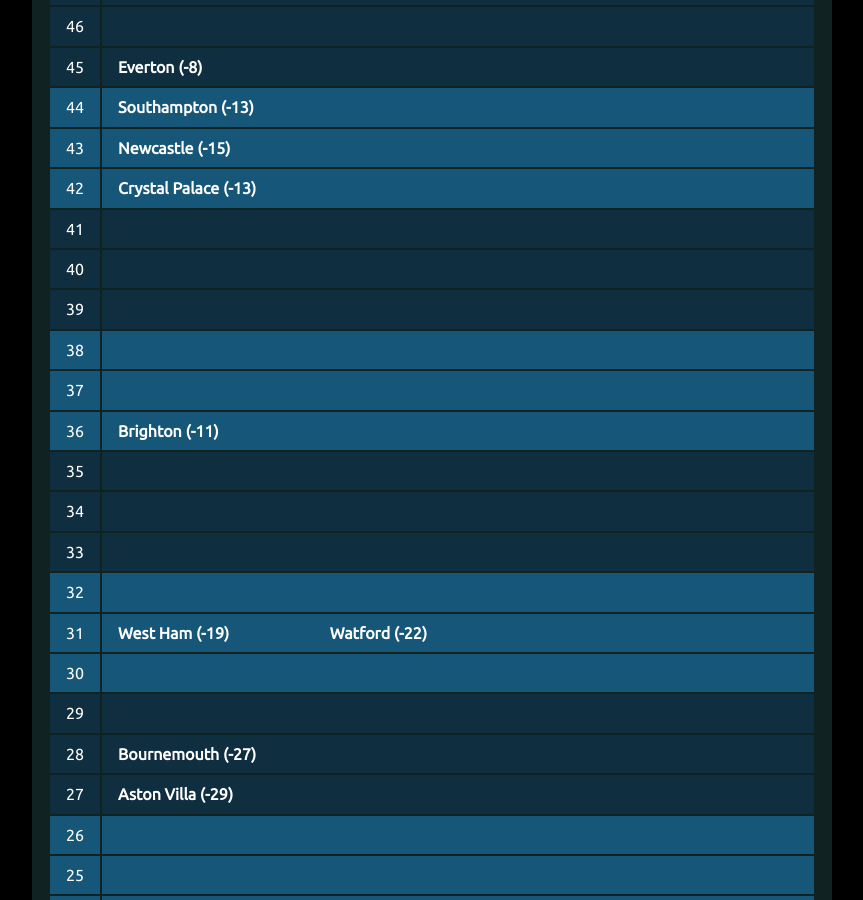
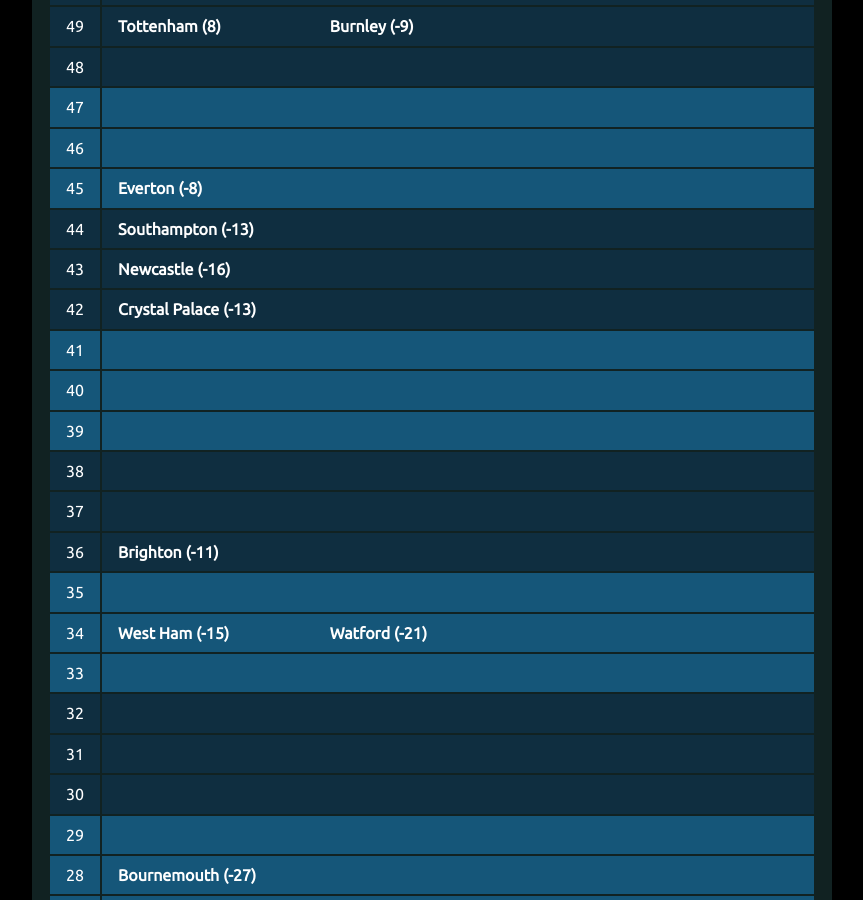
Before and after one commit to muru/muru.github.io, a Jekyll site: the page built from resources.md, in a window 1280 px wide and 900 px high, scrolled down 3694 px. Shown: the whole window, without its empty margins (208-1071 px from the left). Built offline with Jekyll 4.4.1, drawn with Linux system fonts in a browser that asks for light colours; some of the changed text lies outside the part shown.

Commit message:
updated cann-table: Sun 12 Jul 00:04:09 JST 2020

```diff
--- a/cann-table.html
+++ b/cann-table.html
@@ -1,384 +1,399 @@
 <table id="cann-table">
 <thead> <th> Pts </th> <th> Clubs (GD) </th> </thead>
 	<tr class="cann-row-1">
-		<td class="cann-point"> 92 </td>
+		<td class="cann-point"> 95 </td>
 		<td class="cann-clubs">
-			<span class="club-name"> Liverpool (49) </span>
+			<span class="club-name"> Liverpool (50) </span>
 		</td>
  	</tr>
 	<tr class="cann-row-1">
+		<td class="cann-point"> 94 </td>
+		<td class="cann-clubs">
+		</td>
+ 	</tr>
+	<tr class="cann-row-1">
+		<td class="cann-point"> 93 </td>
+		<td class="cann-clubs">
+		</td>
+ 	</tr>
+	<tr class="cann-row-2">
+		<td class="cann-point"> 92 </td>
+		<td class="cann-clubs">
+		</td>
+ 	</tr>
+	<tr class="cann-row-2">
 		<td class="cann-point"> 91 </td>
 		<td class="cann-clubs">
 		</td>
  	</tr>
-	<tr class="cann-row-1">
+	<tr class="cann-row-2">
 		<td class="cann-point"> 90 </td>
 		<td class="cann-clubs">
 		</td>
  	</tr>
-	<tr class="cann-row-2">
+	<tr class="cann-row-1">
 		<td class="cann-point"> 89 </td>
 		<td class="cann-clubs">
 		</td>
  	</tr>
-	<tr class="cann-row-2">
+	<tr class="cann-row-1">
 		<td class="cann-point"> 88 </td>
 		<td class="cann-clubs">
 		</td>
  	</tr>
-	<tr class="cann-row-2">
+	<tr class="cann-row-1">
 		<td class="cann-point"> 87 </td>
 		<td class="cann-clubs">
 		</td>
  	</tr>
-	<tr class="cann-row-1">
+	<tr class="cann-row-2">
 		<td class="cann-point"> 86 </td>
 		<td class="cann-clubs">
 		</td>
  	</tr>
-	<tr class="cann-row-1">
+	<tr class="cann-row-2">
 		<td class="cann-point"> 85 </td>
 		<td class="cann-clubs">
 		</td>
  	</tr>
-	<tr class="cann-row-1">
+	<tr class="cann-row-2">
 		<td class="cann-point"> 84 </td>
 		<td class="cann-clubs">
 		</td>
  	</tr>
-	<tr class="cann-row-2">
+	<tr class="cann-row-1">
 		<td class="cann-point"> 83 </td>
 		<td class="cann-clubs">
 		</td>
  	</tr>
-	<tr class="cann-row-2">
+	<tr class="cann-row-1">
 		<td class="cann-point"> 82 </td>
 		<td class="cann-clubs">
 		</td>
  	</tr>
-	<tr class="cann-row-2">
+	<tr class="cann-row-1">
 		<td class="cann-point"> 81 </td>
 		<td class="cann-clubs">
 		</td>
  	</tr>
-	<tr class="cann-row-1">
+	<tr class="cann-row-2">
 		<td class="cann-point"> 80 </td>
 		<td class="cann-clubs">
 		</td>
  	</tr>
-	<tr class="cann-row-1">
+	<tr class="cann-row-2">
 		<td class="cann-point"> 79 </td>
 		<td class="cann-clubs">
 		</td>
  	</tr>
-	<tr class="cann-row-1">
+	<tr class="cann-row-2">
 		<td class="cann-point"> 78 </td>
 		<td class="cann-clubs">
 		</td>
  	</tr>
-	<tr class="cann-row-2">
+	<tr class="cann-row-1">
 		<td class="cann-point"> 77 </td>
 		<td class="cann-clubs">
 		</td>
  	</tr>
-	<tr class="cann-row-2">
+	<tr class="cann-row-1">
 		<td class="cann-point"> 76 </td>
 		<td class="cann-clubs">
 		</td>
  	</tr>
-	<tr class="cann-row-2">
+	<tr class="cann-row-1">
 		<td class="cann-point"> 75 </td>
 		<td class="cann-clubs">
 		</td>
  	</tr>
-	<tr class="cann-row-1">
+	<tr class="cann-row-2">
 		<td class="cann-point"> 74 </td>
 		<td class="cann-clubs">
 		</td>
  	</tr>
-	<tr class="cann-row-1">
+	<tr class="cann-row-2">
 		<td class="cann-point"> 73 </td>
 		<td class="cann-clubs">
 		</td>
  	</tr>
-	<tr class="cann-row-1">
+	<tr class="cann-row-2">
 		<td class="cann-point"> 72 </td>
 		<td class="cann-clubs">
 		</td>
  	</tr>
-	<tr class="cann-row-2">
+	<tr class="cann-row-1">
 		<td class="cann-point"> 71 </td>
 		<td class="cann-clubs">
 		</td>
  	</tr>
-	<tr class="cann-row-2">
+	<tr class="cann-row-1">
 		<td class="cann-point"> 70 </td>
 		<td class="cann-clubs">
 		</td>
  	</tr>
-	<tr class="cann-row-2">
+	<tr class="cann-row-1">
 		<td class="cann-point"> 69 </td>
 		<td class="cann-clubs">
 			<span class="club-name"> Man City (52) </span>
 		</td>
  	</tr>
-	<tr class="cann-row-1">
+	<tr class="cann-row-2">
 		<td class="cann-point"> 68 </td>
 		<td class="cann-clubs">
 		</td>
  	</tr>
-	<tr class="cann-row-1">
+	<tr class="cann-row-2">
 		<td class="cann-point"> 67 </td>
 		<td class="cann-clubs">
 		</td>
  	</tr>
-	<tr class="cann-row-1">
+	<tr class="cann-row-2">
 		<td class="cann-point"> 66 </td>
 		<td class="cann-clubs">
 		</td>
  	</tr>
-	<tr class="cann-row-2">
+	<tr class="cann-row-1">
 		<td class="cann-point"> 65 </td>
 		<td class="cann-clubs">
 		</td>
  	</tr>
-	<tr class="cann-row-2">
+	<tr class="cann-row-1">
 		<td class="cann-point"> 64 </td>
 		<td class="cann-clubs">
 		</td>
  	</tr>
-	<tr class="cann-row-2">
+	<tr class="cann-row-1">
 		<td class="cann-point"> 63 </td>
 		<td class="cann-clubs">
 		</td>
  	</tr>
-	<tr class="cann-row-1">
+	<tr class="cann-row-2">
 		<td class="cann-point"> 62 </td>
 		<td class="cann-clubs">
 		</td>
  	</tr>
-	<tr class="cann-row-1">
+	<tr class="cann-row-2">
 		<td class="cann-point"> 61 </td>
 		<td class="cann-clubs">
 		</td>
  	</tr>
-	<tr class="cann-row-1">
+	<tr class="cann-row-2">
 		<td class="cann-point"> 60 </td>
 		<td class="cann-clubs">
 			<span class="club-name"> Chelsea (17) </span>
 		</td>
  	</tr>
-	<tr class="cann-row-2">
+	<tr class="cann-row-1">
 		<td class="cann-point"> 59 </td>
 		<td class="cann-clubs">
 			<span class="club-name"> Leicester (32) </span>
 		</td>
  	</tr>
-	<tr class="cann-row-2">
+	<tr class="cann-row-1">
 		<td class="cann-point"> 58 </td>
 		<td class="cann-clubs">
 			<span class="club-name"> Man Utd (26) </span>
 		</td>
  	</tr>
-	<tr class="cann-row-2">
+	<tr class="cann-row-1">
 		<td class="cann-point"> 57 </td>
 		<td class="cann-clubs">
 		</td>
  	</tr>
-	<tr class="cann-row-1">
+	<tr class="cann-row-2">
 		<td class="cann-point"> 56 </td>
 		<td class="cann-clubs">
 		</td>
  	</tr>
-	<tr class="cann-row-1">
+	<tr class="cann-row-2">
 		<td class="cann-point"> 55 </td>
 		<td class="cann-clubs">
 		</td>
  	</tr>
-	<tr class="cann-row-1">
+	<tr class="cann-row-2">
 		<td class="cann-point"> 54 </td>
 		<td class="cann-clubs">
 		</td>
  	</tr>
-	<tr class="cann-row-2">
+	<tr class="cann-row-1">
 		<td class="cann-point"> 53 </td>
 		<td class="cann-clubs">
 		</td>
  	</tr>
-	<tr class="cann-row-2">
+	<tr class="cann-row-1">
 		<td class="cann-point"> 52 </td>
 		<td class="cann-clubs">
 			<span class="club-name"> Wolves (8) </span>
 		</td>
  	</tr>
-	<tr class="cann-row-2">
+	<tr class="cann-row-1">
 		<td class="cann-point"> 51 </td>
 		<td class="cann-clubs">
 			<span class="club-name"> Sheff Utd (2) </span>
 		</td>
  	</tr>
-	<tr class="cann-row-1">
+	<tr class="cann-row-2">
 		<td class="cann-point"> 50 </td>
 		<td class="cann-clubs">
 			<span class="club-name"> Arsenal (8) </span>
 		</td>
  	</tr>
-	<tr class="cann-row-1">
+	<tr class="cann-row-2">
 		<td class="cann-point"> 49 </td>
 		<td class="cann-clubs">
 			<span class="club-name"> Tottenham (8) </span>
-			<span class="club-name"> Burnley (-8) </span>
+			<span class="club-name"> Burnley (-9) </span>
 		</td>
  	</tr>
-	<tr class="cann-row-1">
+	<tr class="cann-row-2">
 		<td class="cann-point"> 48 </td>
 		<td class="cann-clubs">
 		</td>
  	</tr>
-	<tr class="cann-row-2">
+	<tr class="cann-row-1">
 		<td class="cann-point"> 47 </td>
 		<td class="cann-clubs">
 		</td>
  	</tr>
-	<tr class="cann-row-2">
+	<tr class="cann-row-1">
 		<td class="cann-point"> 46 </td>
 		<td class="cann-clubs">
 		</td>
  	</tr>
-	<tr class="cann-row-2">
+	<tr class="cann-row-1">
 		<td class="cann-point"> 45 </td>
 		<td class="cann-clubs">
 			<span class="club-name"> Everton (-8) </span>
 		</td>
  	</tr>
-	<tr class="cann-row-1">
+	<tr class="cann-row-2">
 		<td class="cann-point"> 44 </td>
 		<td class="cann-clubs">
 			<span class="club-name"> Southampton (-13) </span>
 		</td>
  	</tr>
-	<tr class="cann-row-1">
+	<tr class="cann-row-2">
 		<td class="cann-point"> 43 </td>
 		<td class="cann-clubs">
-			<span class="club-name"> Newcastle (-15) </span>
+			<span class="club-name"> Newcastle (-16) </span>
 		</td>
  	</tr>
-	<tr class="cann-row-1">
+	<tr class="cann-row-2">
 		<td class="cann-point"> 42 </td>
 		<td class="cann-clubs">
 			<span class="club-name"> Crystal Palace (-13) </span>
 		</td>
  	</tr>
-	<tr class="cann-row-2">
+	<tr class="cann-row-1">
 		<td class="cann-point"> 41 </td>
 		<td class="cann-clubs">
 		</td>
  	</tr>
-	<tr class="cann-row-2">
+	<tr class="cann-row-1">
 		<td class="cann-point"> 40 </td>
 		<td class="cann-clubs">
 		</td>
  	</tr>
-	<tr class="cann-row-2">
+	<tr class="cann-row-1">
 		<td class="cann-point"> 39 </td>
 		<td class="cann-clubs">
 		</td>
  	</tr>
-	<tr class="cann-row-1">
+	<tr class="cann-row-2">
 		<td class="cann-point"> 38 </td>
 		<td class="cann-clubs">
 		</td>
  	</tr>
-	<tr class="cann-row-1">
+	<tr class="cann-row-2">
 		<td class="cann-point"> 37 </td>
 		<td class="cann-clubs">
 		</td>
  	</tr>
-	<tr class="cann-row-1">
+	<tr class="cann-row-2">
 		<td class="cann-point"> 36 </td>
 		<td class="cann-clubs">
 			<span class="club-name"> Brighton (-11) </span>
 		</td>
  	</tr>
-	<tr class="cann-row-2">
+	<tr class="cann-row-1">
 		<td class="cann-point"> 35 </td>
 		<td class="cann-clubs">
 		</td>
  	</tr>
-	<tr class="cann-row-2">
+	<tr class="cann-row-1">
 		<td class="cann-point"> 34 </td>
+		<td class="cann-clubs">
+			<span class="club-name"> West Ham (-15) </span>
+			<span class="club-name"> Watford (-21) </span>
+		</td>
+ 	</tr>
+	<tr class="cann-row-1">
+		<td class="cann-point"> 33 </td>
 		<td class="cann-clubs">
 		</td>
  	</tr>
 	<tr class="cann-row-2">
-		<td class="cann-point"> 33 </td>
+		<td class="cann-point"> 32 </td>
+		<td class="cann-clubs">
+		</td>
+ 	</tr>
+	<tr class="cann-row-2">
+		<td class="cann-point"> 31 </td>
+		<td class="cann-clubs">
+		</td>
+ 	</tr>
+	<tr class="cann-row-2">
+		<td class="cann-point"> 30 </td>
 		<td class="cann-clubs">
 		</td>
  	</tr>
 	<tr class="cann-row-1">
-		<td class="cann-point"> 32 </td>
+		<td class="cann-point"> 29 </td>
 		<td class="cann-clubs">
 		</td>
  	</tr>
 	<tr class="cann-row-1">
-		<td class="cann-point"> 31 </td>
-		<td class="cann-clubs">
-			<span class="club-name"> West Ham (-19) </span>
-			<span class="club-name"> Watford (-22) </span>
-		</td>
- 	</tr>
-	<tr class="cann-row-1">
-		<td class="cann-point"> 30 </td>
-		<td class="cann-clubs">
-		</td>
- 	</tr>
-	<tr class="cann-row-2">
-		<td class="cann-point"> 29 </td>
-		<td class="cann-clubs">
-		</td>
- 	</tr>
-	<tr class="cann-row-2">
 		<td class="cann-point"> 28 </td>
 		<td class="cann-clubs">
 			<span class="club-name"> Bournemouth (-27) </span>
 		</td>
  	</tr>
-	<tr class="cann-row-2">
+	<tr class="cann-row-1">
 		<td class="cann-point"> 27 </td>
 		<td class="cann-clubs">
 			<span class="club-name"> Aston Villa (-29) </span>
 		</td>
  	</tr>
-	<tr class="cann-row-1">
+	<tr class="cann-row-2">
 		<td class="cann-point"> 26 </td>
 		<td class="cann-clubs">
 		</td>
  	</tr>
-	<tr class="cann-row-1">
+	<tr class="cann-row-2">
 		<td class="cann-point"> 25 </td>
 		<td class="cann-clubs">
 		</td>
  	</tr>
-	<tr class="cann-row-1">
+	<tr class="cann-row-2">
 		<td class="cann-point"> 24 </td>
 		<td class="cann-clubs">
 		</td>
  	</tr>
-	<tr class="cann-row-2">
+	<tr class="cann-row-1">
 		<td class="cann-point"> 23 </td>
 		<td class="cann-clubs">
 		</td>
  	</tr>
-	<tr class="cann-row-2">
+	<tr class="cann-row-1">
 		<td class="cann-point"> 22 </td>
 		<td class="cann-clubs">
 		</td>
  	</tr>
-	<tr class="cann-row-2">
+	<tr class="cann-row-1">
 		<td class="cann-point"> 21 </td>
 		<td class="cann-clubs">
-			<span class="club-name"> Norwich (-37) </span>
+			<span class="club-name"> Norwich (-41) </span>
 		</td>
  	</tr>
 </table>
-<span id="cann-gen-note"> Generated on  Saturday, 11 July 2020 at 00:04 JST. </span>
+<span id="cann-gen-note"> Generated on  Sunday, 12 July 2020 at 00:04 JST. </span>
```
